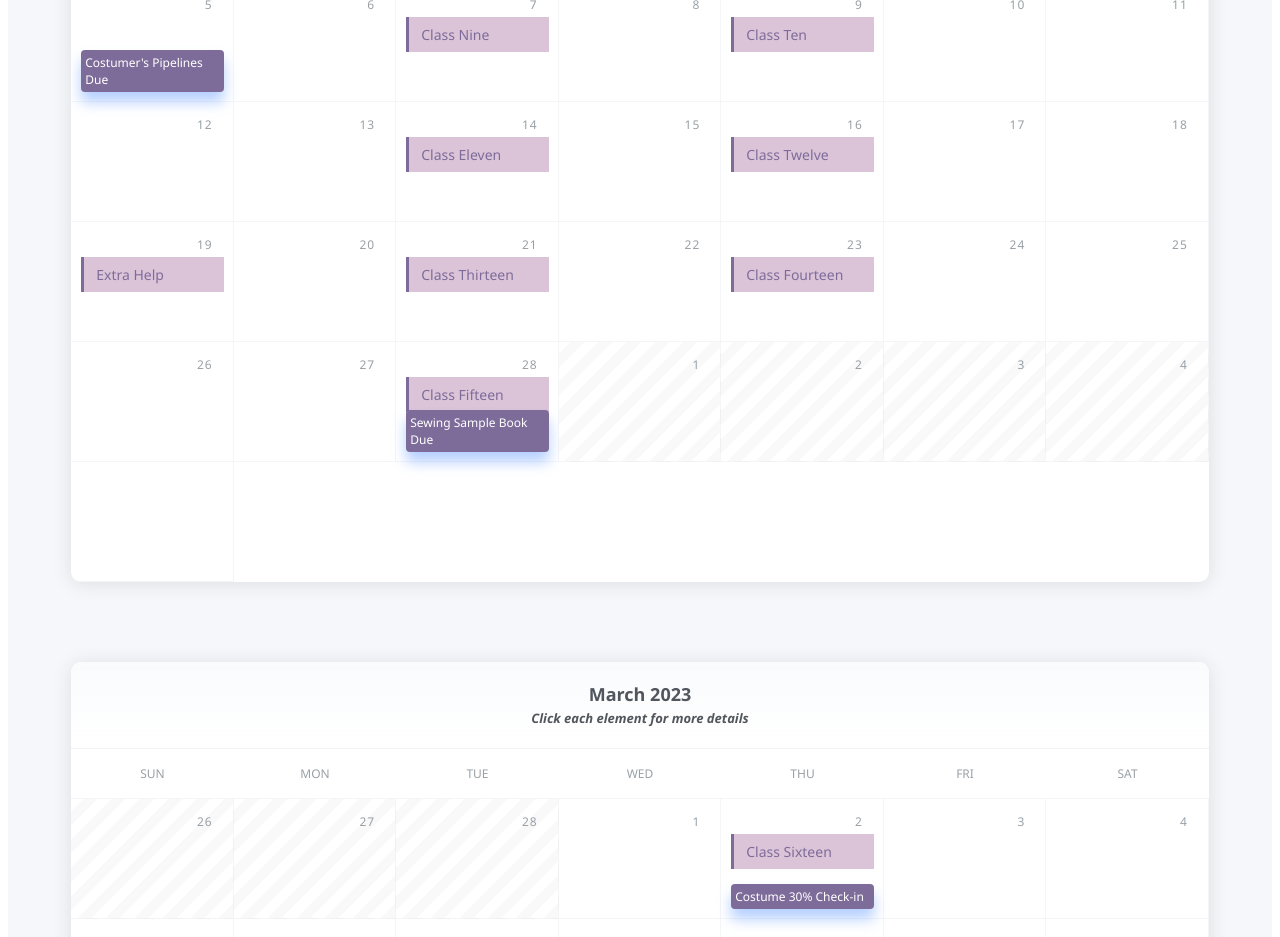
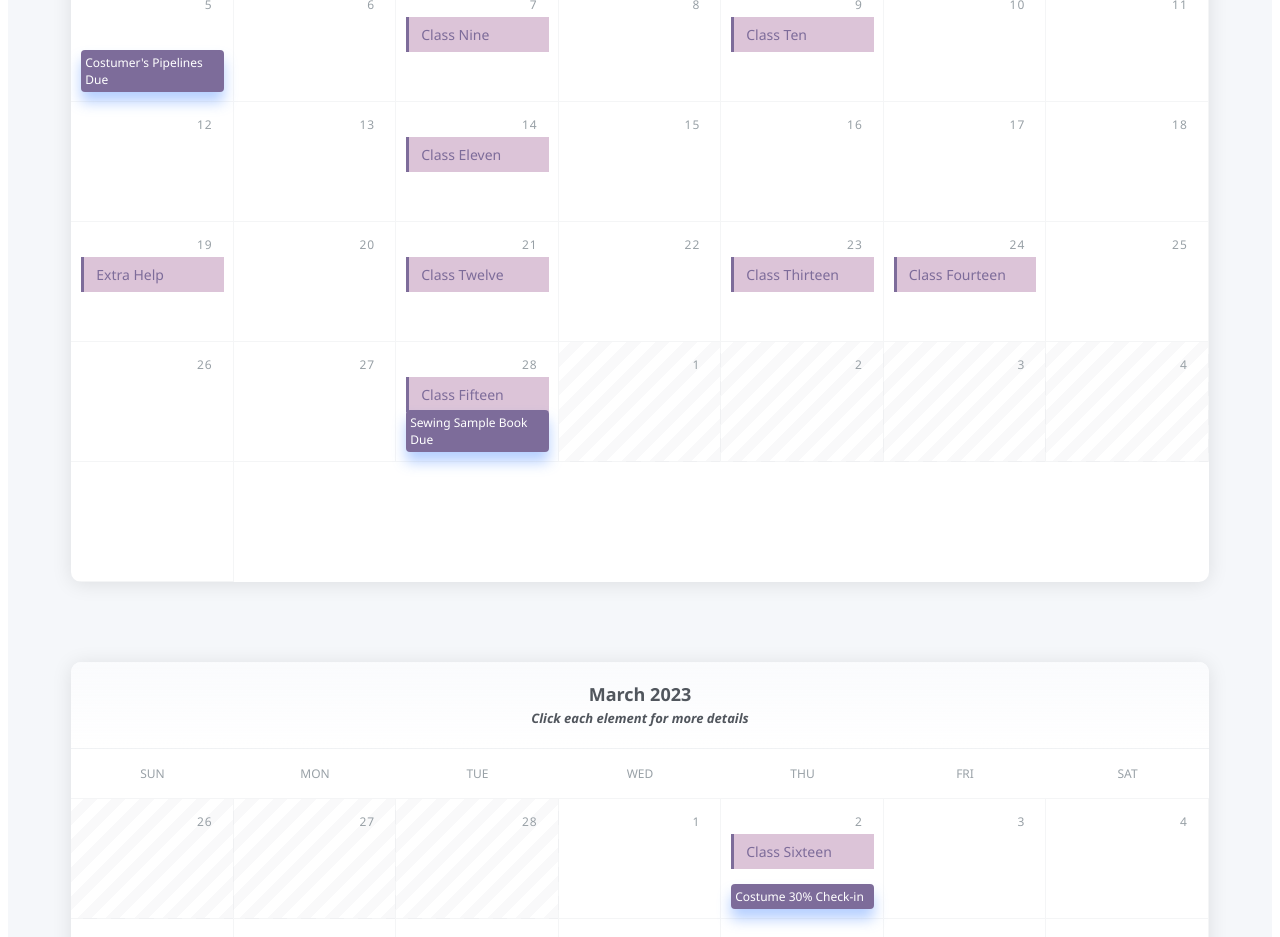
Before and after one commit to marjorieward/PROD-222_202320, a plain HTML site: page index.html in a window 1280 px wide. Shown: the part 1260-2197 px from the top of the page. Drawn offline with Linux system fonts and the light colour scheme.

Commit message:
Update index.html

```diff
--- a/index.html
+++ b/index.html
@@ -422,13 +422,13 @@ and timeline for the wardrobe department on a feature length film.</li>
 <section class="class--bar" onclick="myFunction('class11PopUp')" id="class11" style="grid-column: 3 / span 1; grid-row: 4;">Class Eleven</section>
 <!--ClassBar END--->
 <!--ClassBar START Class Twelve--->
-<section class="class--bar" onclick="myFunction('class12PopUp')" id="class12" style="grid-column: 5 / span 1; grid-row: 4;">Class Twelve</section>
+<section class="class--bar" onclick="myFunction('class12PopUp')" id="class12" style="grid-column: 3 / span 1; grid-row: 5;">Class Twelve</section>
 <!--ClassBar END--->
 <!--ClassBar START Class Thirteen--->
-<section class="class--bar" onclick="myFunction('class13PopUp')" id="class13" style="grid-column: 3 / span 1; grid-row: 5;">Class Thirteen</section>
+<section class="class--bar" onclick="myFunction('class13PopUp')" id="class13" style="grid-column: 5 / span 1; grid-row: 5;">Class Thirteen</section>
 <!--ClassBar END--->
 <!--ClassBar START Class Fourteen--->
-<section class="class--bar" onclick="myFunction('class14PopUp')" id="class14" style="grid-column: 5 / span 1; grid-row: 5;">Class Fourteen</section>
+<section class="class--bar" onclick="myFunction('class14PopUp')" id="class14" style="grid-column: 6 / span 1; grid-row: 5;">Class Fourteen</section>
 <!--ClassBar END--->
 <!--ClassBar START Class Fifteen--->
 <section class="class--bar" onclick="myFunction('class15PopUp')" id="class15" style="grid-column: 3 / span 1; grid-row: 6;">Class Fifteen</section>
```
